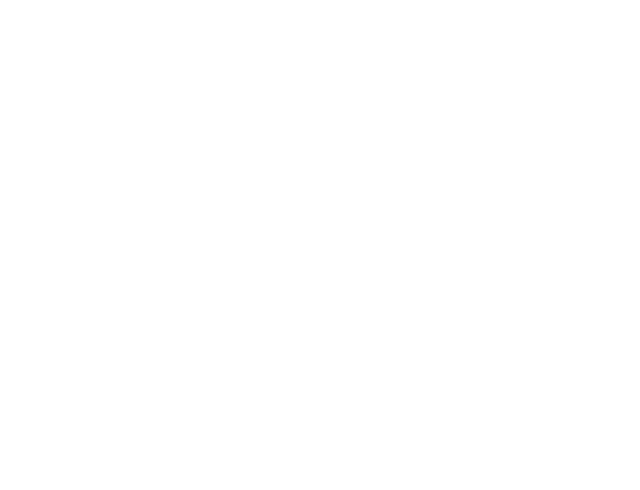
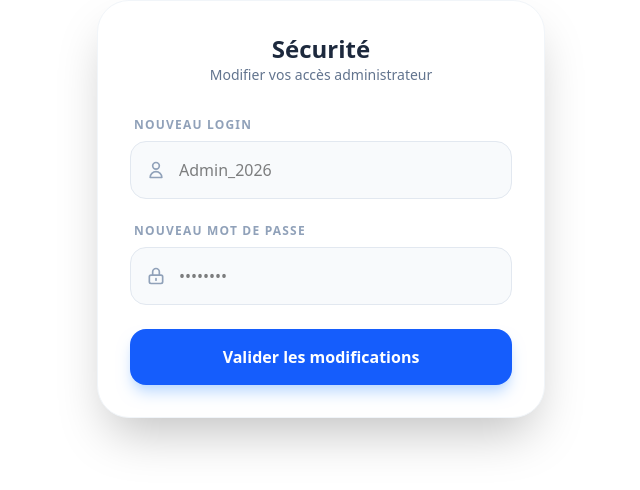
Before and after one commit to AGBLOGBAOWEL2005/Angular_Portfolio, an Angular app: page /modifAdmin in a window 1280 px wide. Before the commit this address led to /. Shown: the top 490 px of the page, without its empty margins (319-959 px from the left). Built offline with nearby package versions, Linux system fonts and the light colour scheme.

Commit message:
paramtre admin

```diff
--- a/src/app/app.routes.ts
+++ b/src/app/app.routes.ts
@@ -2,9 +2,11 @@ import { Routes } from '@angular/router';
 import { Connecter } from '../components/connecter/connecter';
 import { Main } from '../components/main/main';
 import { Fiche } from '../components/fiche/fiche';
+import { ModifAdmin } from '../components/modif-admin/modif-admin';
 
 export const routes: Routes = [
     { path: 'connecter', component: Connecter },
     { path: '', component: Main },
-    { path: 'projet/:id', component: Fiche } // La route pointe maintenant vers Fiche
+    { path: 'projet/:id', component: Fiche } ,
+    {path:'modifAdmin',component:ModifAdmin}
 ];
--- a/src/components/connecter/connecter.ts
+++ b/src/components/connecter/connecter.ts
@@ -2,6 +2,7 @@ import { Component, inject } from '@angular/core';
 import { FormsModule, NgForm } from '@angular/forms';
 import { AdminService } from '../../services/admin-service';
 import { Router } from '@angular/router';
+import { AdminInterf } from '../../interface/admin-interf';
 
 @Component({
   selector: 'app-connecter',
@@ -12,7 +13,7 @@ import { Router } from '@angular/router';
 export class Connecter {
   private adminService = inject(AdminService);
   private router = inject(Router);
-
+  admin: AdminInterf[] = [];
   handleSubmit(myForm: NgForm) {
     // 1. Extraction deses valeurs du formulaire
     const { login, password } = myForm.value;
@@ -27,7 +28,10 @@ export class Connecter {
     this.adminService.login(login, password).subscribe({
       next: (admins) => {
         if (admins.length == 1) {
+          this.admin = admins;
           // Connexion réussie
+          const idAEnregistrer = String(this.admin[0].id);
+          localStorage.setItem('id',idAEnregistrer);
           this.adminService.isAdmin.set(true);
           localStorage.setItem('isLoggedIn', 'true');
           this.router.navigate(['/']);
--- a/src/components/header/header.html
+++ b/src/components/header/header.html
@@ -18,10 +18,6 @@
         <li>
           @if (!adminService.isAdmin()){
           <a routerLink="/connecter" class="cursor-pointer hover:text-blue-600 transition-colors">Se connecter</a>
-          } @else {
-          <button (click)="adminService.logout()" class="text-red-500 hover:text-red-700 font-bold transition-colors">
-            Déconnexion
-          </button>
           }
         </li>
 
@@ -39,14 +35,14 @@
           <div
             class="absolute right-0 mt-2 w-48 bg-white rounded-2xl shadow-xl border border-slate-100 py-2 z-[60] animate-in fade-in zoom-in duration-200">
 
-            <a routerLink="/mon-compte" (click)="closeMenu()"
+            <a routerLink="/modifAdmin" (click)="closeMenu()"
               class="flex items-center gap-3 px-4 py-2 text-slate-700 hover:bg-slate-50 transition-colors">
               <svg xmlns="http://www.w3.org/2000/svg" class="h-4 w-4" fill="none" viewBox="0 0 24 24"
                 stroke="currentColor">
                 <path stroke-linecap="round" stroke-linejoin="round" stroke-width="2"
                   d="M16 7a4 4 0 11-8 0 4 4 0 018 0zM12 14a7 7 0 00-7 7h14a7 7 0 00-7-7z" />
               </svg>
-              <span class="text-sm font-semibold">Mon compte</span>
+              <span class="text-sm font-semibold">Modifier mon compte</span>
             </a>
 
             <hr class="my-1 border-slate-100">
--- /dev/null
+++ b/src/components/modif-admin/modif-admin.html
@@ -0,0 +1,47 @@
+<div class="max-w-md mx-auto bg-white dark:bg-[#1c263f] p-8 rounded-[2rem] shadow-2xl border border-slate-100 dark:border-slate-800">
+
+  <div class="text-center mb-8">
+    <h3 class="text-2xl font-bold text-slate-800 dark:text-white">Sécurité</h3>
+    <p class="text-sm text-slate-500 dark:text-slate-400">Modifier vos accès administrateur</p>
+  </div>
+
+  <form class="space-y-6">
+    <div class="flex flex-col gap-2">
+      <label class="text-xs font-bold uppercase tracking-widest text-slate-400 ml-1">Nouveau Login</label>
+      <div class="relative">
+        <span class="absolute inset-y-0 left-0 pl-4 flex items-center text-slate-400">
+          <svg xmlns="http://www.w3.org/2000/svg" class="h-5 w-5" fill="none" viewBox="0 0 24 24" stroke="currentColor">
+            <path stroke-linecap="round" stroke-linejoin="round" stroke-width="2" d="M16 7a4 4 0 11-8 0 4 4 0 018 0zM12 14a7 7 0 00-7 7h14a7 7 0 00-7-7z" />
+          </svg>
+        </span>
+        <input type="text"
+               [(ngModel)]="nouveauLogin"
+               name="login"
+               placeholder="Admin_2026"
+               class="w-full pl-12 pr-4 py-4 bg-slate-50 dark:bg-[#0b132a] border border-slate-200 dark:border-none rounded-2xl focus:ring-2 focus:ring-blue-500 outline-none dark:text-white transition-all">
+      </div>
+    </div>
+
+    <div class="flex flex-col gap-2">
+      <label class="text-xs font-bold uppercase tracking-widest text-slate-400 ml-1">Nouveau Mot de passe</label>
+      <div class="relative">
+        <span class="absolute inset-y-0 left-0 pl-4 flex items-center text-slate-400">
+          <svg xmlns="http://www.w3.org/2000/svg" class="h-5 w-5" fill="none" viewBox="0 0 24 24" stroke="currentColor">
+            <path stroke-linecap="round" stroke-linejoin="round" stroke-width="2" d="M12 15v2m-6 4h12a2 2 0 002-2v-6a2 2 0 00-2-2H6a2 2 0 00-2 2v6a2 2 0 002 2zm10-10V7a4 4 0 00-8 0v4h8z" />
+          </svg>
+        </span>
+        <input type="password"
+               [(ngModel)]="nouveauPassword"
+               name="password"
+               placeholder="••••••••"
+               class="w-full pl-12 pr-4 py-4 bg-slate-50 dark:bg-[#0b132a] border border-slate-200 dark:border-none rounded-2xl focus:ring-2 focus:ring-blue-500 outline-none dark:text-white transition-all">
+      </div>
+    </div>
+
+    <button type="button"
+            (click)="validerChangements()"
+            class="w-full bg-blue-600 hover:bg-blue-700 text-white font-bold py-4 rounded-2xl shadow-lg shadow-blue-200 dark:shadow-none transition-all transform active:scale-95">
+      Valider les modifications
+    </button>
+  </form>
+</div>
--- /dev/null
+++ b/src/components/modif-admin/modif-admin.ts
@@ -0,0 +1,46 @@
+import { Component, inject, signal } from '@angular/core';
+import { FormsModule } from '@angular/forms';
+import { AdminService } from '../../services/admin-service';
+import { AdminInterf } from '../../interface/admin-interf';
+
+@Component({
+  selector: 'app-modif-admin',
+  imports: [FormsModule],
+  templateUrl: './modif-admin.html',
+  styleUrl: './modif-admin.css',
+})
+
+export class ModifAdmin {
+  nouveauLogin: string = '';
+  nouveauPassword: string = '';
+  adminIdString = signal<string | null>(localStorage.getItem('id'));
+  adminId!: number;
+
+  private adminService = inject(AdminService);
+
+
+
+  validerChangements() {
+   const idActuel = this.adminIdString();
+
+  if (!idActuel) {
+    alert("Impossible de trouver l'ID de l'administrateur.");
+    return;
+  }
+  this.adminId = Number(idActuel)
+
+    const credentials: Partial<AdminInterf> = {
+      login: this.nouveauLogin,
+      password: this.nouveauPassword
+    };
+
+    this.adminService.updateAdmin(this.adminId, credentials).subscribe({
+      next: () => {
+        alert('Identifiants admin mis à jour !');
+        this.adminService.logout();
+      },
+      error: (err) => console.error('Erreur MAJ:', err)
+    });
+  }
+
+}
--- a/src/services/admin-service.ts
+++ b/src/services/admin-service.ts
@@ -14,7 +14,9 @@ export class AdminService {
   getall() {
     return this.http.get<AdminInterf[]>(this.url);
   }
-
+  updateAdmin(id: number | string, nouveauxIdentifiants: Partial<AdminInterf>) {
+    return this.http.patch<AdminInterf>(`${this.url}/${id}`, nouveauxIdentifiants);
+  }
 
   login(login: string, mdp: string) {
     return this.http.get<AdminInterf[]>(`${this.url}?login=${login}&password=${mdp}`);
```
Also changed, not shown: src/components/modif-admin/modif-admin.css (added), 2 other files (tests, documents, lock files or other folders).
